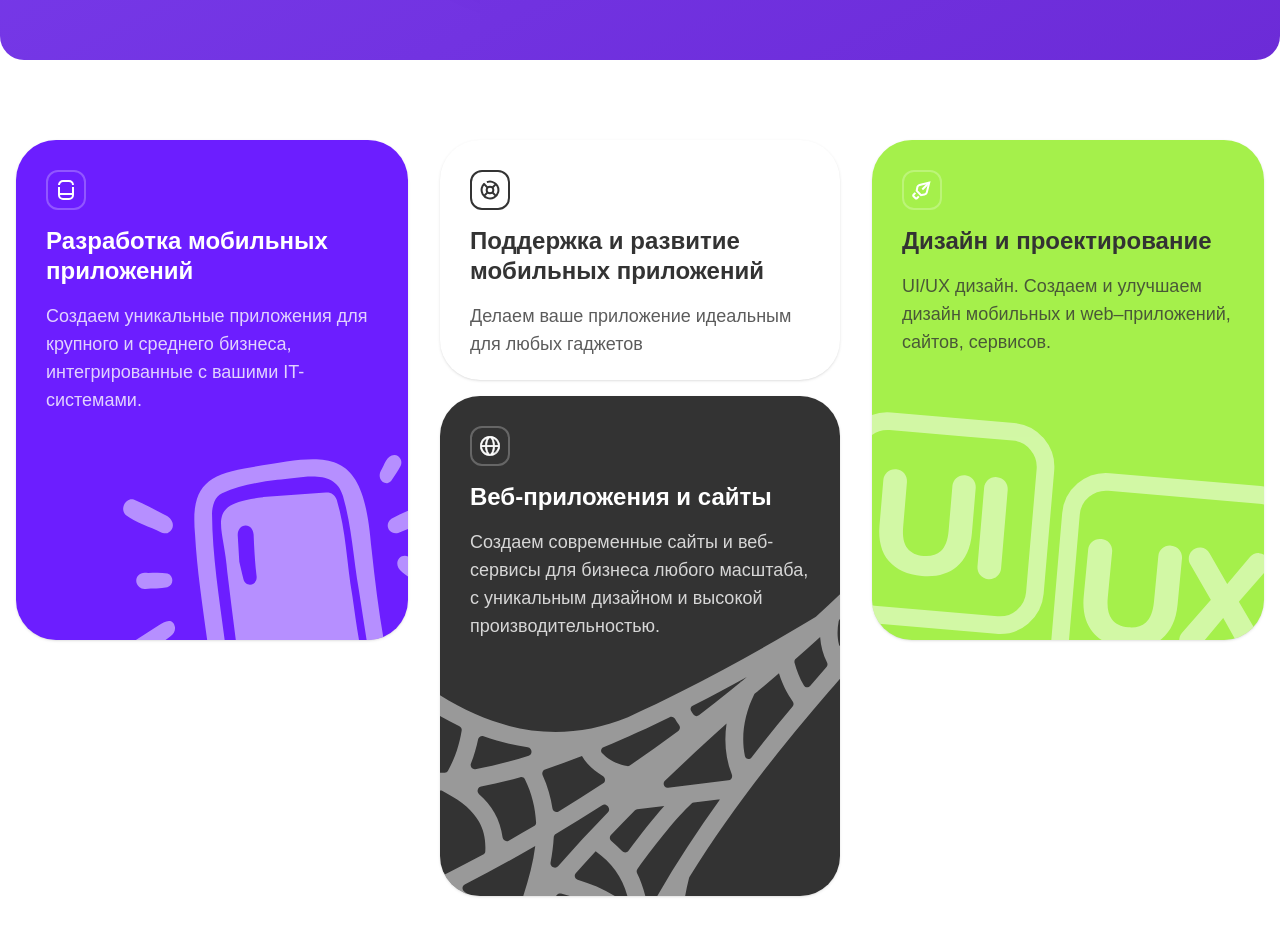
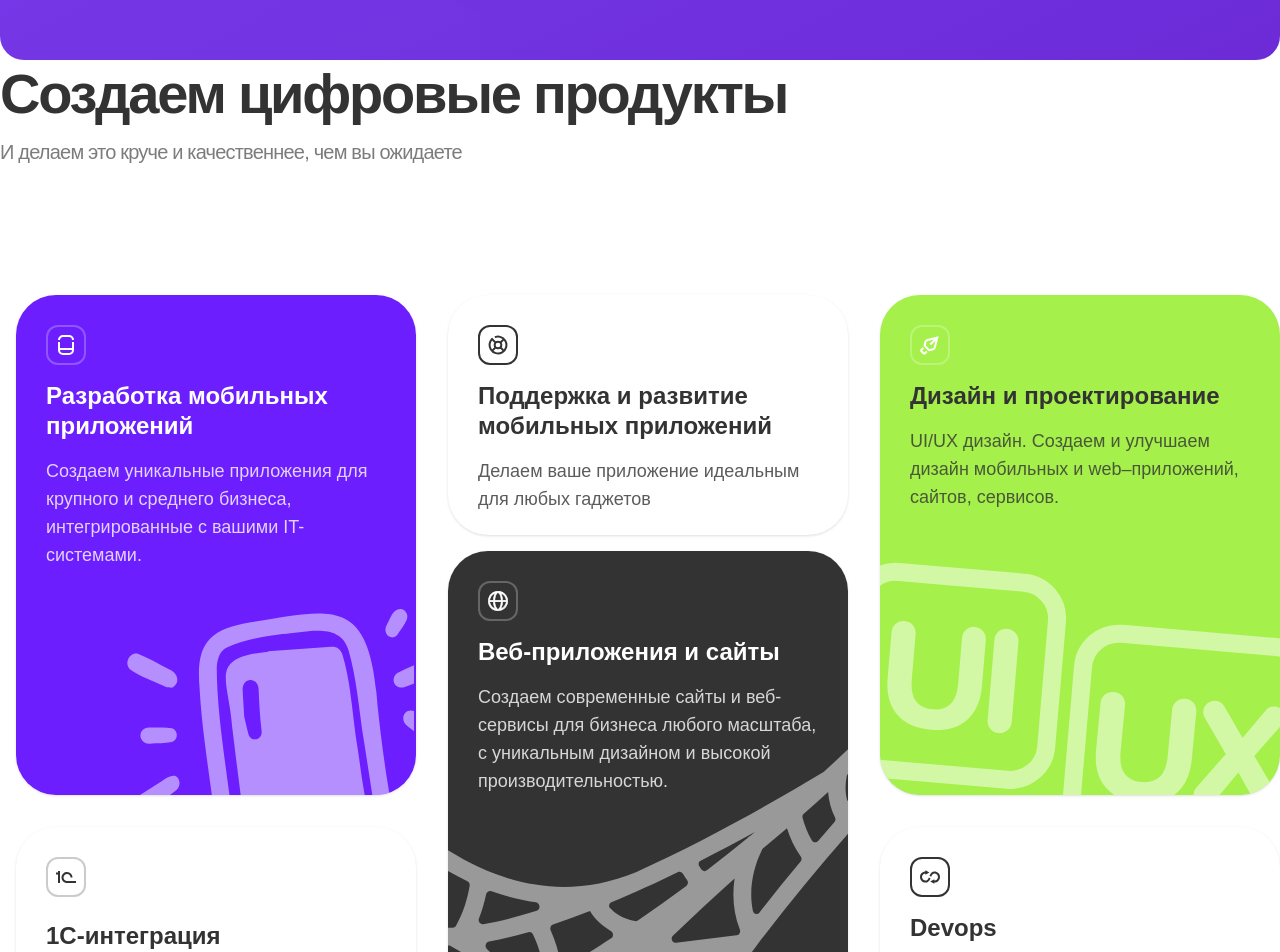
Before and after one commit to alekseikaftanov/tehvill-site, a Next.js app: page / in a window 1280 px wide. Shown: the part 580-1532 px from the top of the page. Built offline with nearby package versions, Linux system fonts and the light colour scheme.

Commit message:
feat: добавлен секционный заголовок над карточками, стилизация по макету

```diff
--- a/src/app/page.tsx
+++ b/src/app/page.tsx
@@ -5,8 +5,24 @@ export default function Home() {
   return (
     <>
       <Hero />
+      {/* Секционный заголовок */}
+      <section className="w-full max-w-[1240px] flex flex-col items-start gap-[10px] mb-12">
+        <h2
+          className="font-montserrat font-semibold text-[56px] leading-[120%] tracking-[-0.04em] text-[#333]"
+          style={{ letterSpacing: '-0.04em', lineHeight: '120%' }}
+        >
+          Создаем цифровые продукты
+        </h2>
+        <div
+          className="font-inter font-normal text-[20px] leading-[150%] tracking-[-0.04em] text-[#5C5C5C] opacity-80"
+          style={{ letterSpacing: '-0.04em', lineHeight: '150%' }}
+        >
+          И делаем это круче и качественнее, чем вы ожидаете
+        </div>
+      </section>
       <main className="flex justify-start items-start gap-8 py-20 px-4 max-w-7xl mx-auto">
         {/* Слева — фиолетовая карточка */}
+        <div className="flex flex-col items-start">
           <WidgetCard
             bgColor="bg-[#6C1EFF]"
             textColor="text-white"
@@ -16,6 +32,31 @@ export default function Home() {
             bottomImage="/pictures/mobile-picture.svg"
             className="flex flex-col items-start p-[30px] gap-4 w-[400px] h-[500px] rounded-[40px]"
           />
+          {/* Новый блок строго под фиолетовой карточкой */}
+          <div
+            className="mt-8 bg-white rounded-[40px] w-[400px] h-[270px] flex flex-col items-start p-[30px] shadow-sm relative"
+            style={{ minHeight: 270 }}
+          >
+            <div
+              className="flex items-center justify-center border-2"
+              style={{
+                width: 40,
+                height: 40,
+                borderRadius: 12,
+                border: '2px solid rgba(51,51,51,0.25)',
+                marginTop: 0,
+                marginLeft: 0,
+                marginBottom: 0,
+                marginRight: 0,
+              }}
+            >
+              <img src="/1С.svg" alt="1C Icon" style={{ width: 20, height: 20 }} />
+            </div>
+            {/* Текстовый блок */}
+            <div className="font-semibold text-2xl leading-tight text-[#333] mt-6">1C-интеграция</div>
+            <div className="font-medium text-lg text-[#333] opacity-80 mt-2">Интеграция бизнес-процессов и автоматизация учёта с помощью 1C.</div>
+          </div>
+        </div>
         {/* По центру — белая над чёрной */}
         <div className="flex flex-col gap-4">
           <WidgetCard
@@ -38,6 +79,7 @@ export default function Home() {
           />
         </div>
         {/* Справа — жёлто-зелёная карточка */}
+        <div className="flex flex-col items-start">
           <WidgetCard
             bgColor="bg-[#A5F04B]"
             textColor="text-[#333]"
@@ -48,6 +90,17 @@ export default function Home() {
             className="flex flex-col items-start p-[30px] gap-4 w-[400px] h-[500px] rounded-[40px]"
             children={<img src="/pictures/ux-ui-picture.svg" alt="UI/UX" style={{ width: '120%', maxHeight: 300, position: 'absolute', bottom: 0, right: 0, zIndex: 0 }} />}
           />
+          {/* Новый виджет под зелёной карточкой через WidgetCard */}
+          <WidgetCard
+            bgColor="bg-white"
+            textColor="text-[#333]"
+            iconBorderColor="black"
+            icon={<img src="/devops.svg" alt="Devops Icon" width={22} height={22} />}
+            title="Devops"
+            text="Непрерывная интеграция и непрерывная поставка программного обеспечения, автоматизация DevOps, управление релизами, обслуживание и поддержка"
+            className="flex flex-col items-start p-[30px] gap-4 w-[400px] h-[270px] rounded-[40px] mt-8"
+          />
+        </div>
       </main>
     </>
   );
```
Lines whose indentation alone changed are shown as unchanged.
